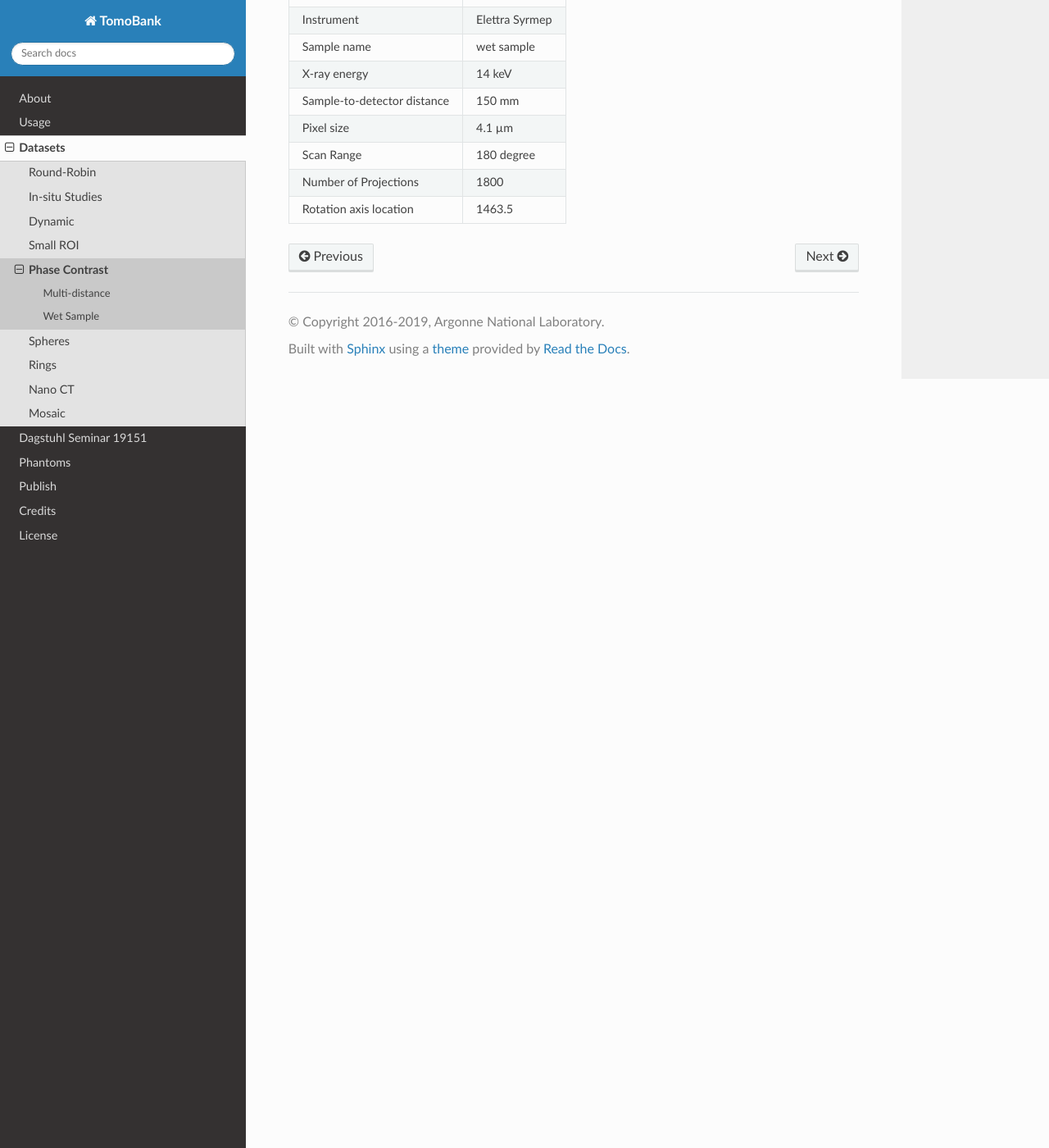
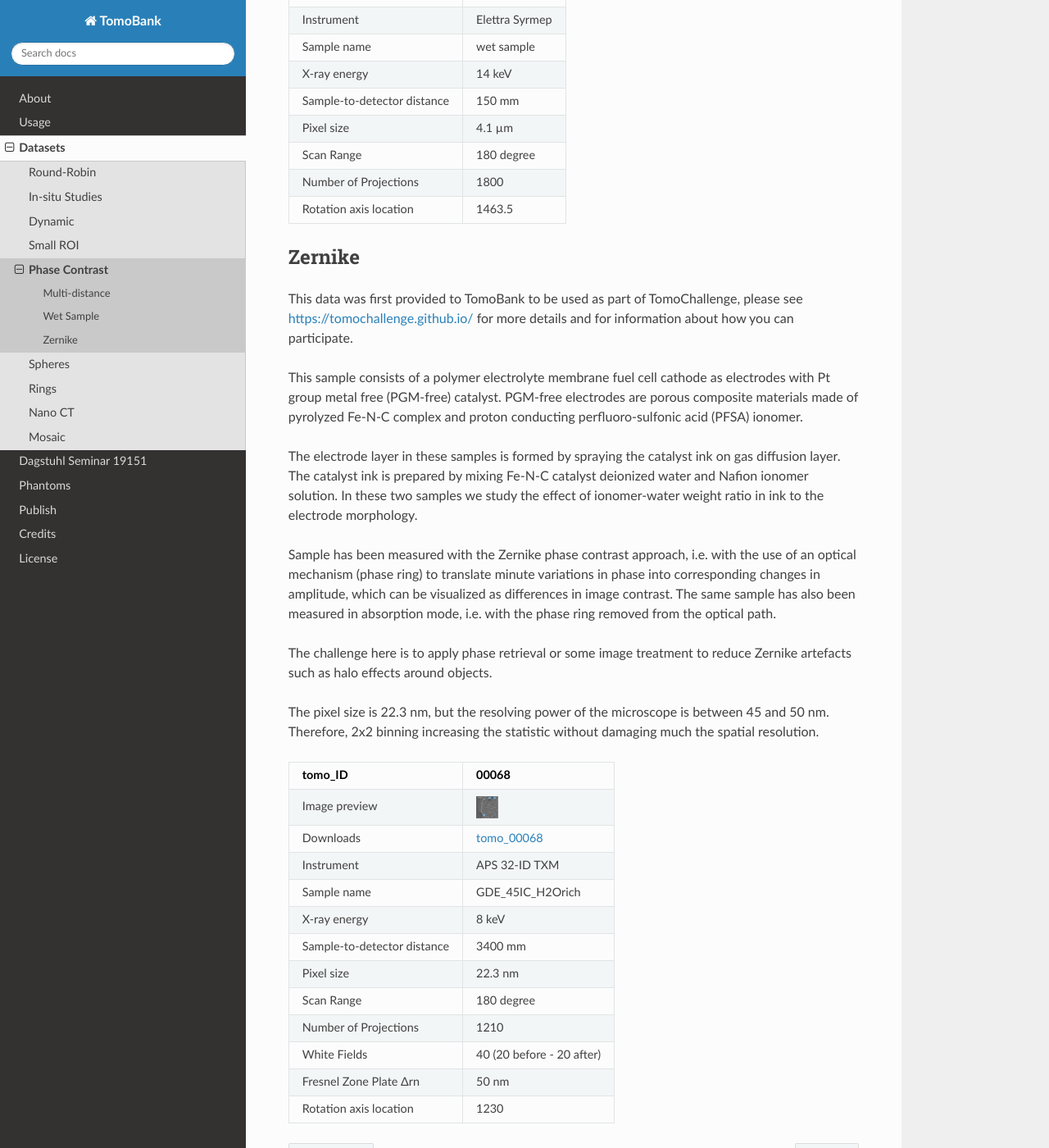
Before and after one commit to tomography/tomobank, a Sphinx documentation site: the page built from docs/source/data/docs.data.phasecontrast.rst, in a window 1280 px wide and 1400 px high, scrolled down 2953 px. Shown: the whole window at 82% size. Built offline with Sphinx 7.4.7 and the Read the Docs theme 2.0.0, drawn with Linux system fonts in a browser that asks for light colours; cross-references to code outside the pages are shown as plain code.

Commit message:
Zernike fist commit

```diff
--- a/docs/source/data/docs.data.phasecontrast.rst
+++ b/docs/source/data/docs.data.phasecontrast.rst
@@ -153,3 +153,49 @@ Example: ::
 +-----------------------------------------+-------------------------------+
 |             Rotation axis location      |   1463.5                      |
 +-----------------------------------------+-------------------------------+
+
+
+
+Zernike
+~~~~~~~
+
+This data was first provided to TomoBank to be used as part of TomoChallenge, please see https://tomochallenge.github.io/ for more details and for information about how you can participate.
+
+This sample consists of a polymer electrolyte membrane fuel cell cathode as electrodes with Pt group metal free (PGM-free) catalyst. PGM-free electrodes are porous composite materials made of pyrolyzed Fe-N-C complex and proton conducting perfluoro-sulfonic acid (PFSA) ionomer.
+
+The electrode layer in these samples is formed by spraying the catalyst ink on gas diffusion layer. The catalyst ink is prepared by mixing Fe-N-C catalyst deionized water and Nafion ionomer solution. In these two samples we study the effect of ionomer-water weight ratio in ink to the electrode morphology.
+
+Sample has been measured with the Zernike phase contrast approach, i.e. with the use of an optical mechanism (phase ring) to translate minute variations in phase into corresponding changes in amplitude, which can be visualized as differences in image contrast. The same sample has also been measured in absorption mode, i.e. with the phase ring removed from the optical path.
+
+The challenge here is to apply phase retrieval or some image treatment to reduce Zernike artefacts such as halo effects around objects.
+
+The pixel size is 22.3 nm, but the resolving power of the microscope is between 45 and 50 nm. Therefore, 2x2 binning increasing the statistic without damaging  much the spatial resolution.
+
+
++-----------------------------------------+-------------------------------+
+|             tomo_ID                     |   00068                       |
++=========================================+===============================+
+|             Image preview               |  |00068|                      |
++-----------------------------------------+-------------------------------+
+|             Downloads                   |   tomo_00068_                 |
++-----------------------------------------+-------------------------------+
+|             Instrument                  |   APS 32-ID TXM               |
++-----------------------------------------+-------------------------------+
+|             Sample name                 |   GDE_45IC_H2Orich            |
++-----------------------------------------+-------------------------------+
+|             X-ray energy                |   8 keV                       |
++-----------------------------------------+-------------------------------+
+|             Sample-to-detector distance |   3400 mm                     |
++-----------------------------------------+-------------------------------+
+|             Pixel size                  |   22.3 nm                     |
++-----------------------------------------+-------------------------------+
+|             Scan Range                  |   180 degree                  |
++-----------------------------------------+-------------------------------+
+|             Number of Projections       |   1210                        |
++-----------------------------------------+-------------------------------+
+|             White Fields                |   40 (20 before - 20 after)   |
++-----------------------------------------+-------------------------------+
+|             Fresnel Zone Plate Δrn      |   50 nm                       |
++-----------------------------------------+-------------------------------+
+|             Rotation axis location      |   1230                        |
++-----------------------------------------+-------------------------------+
```
